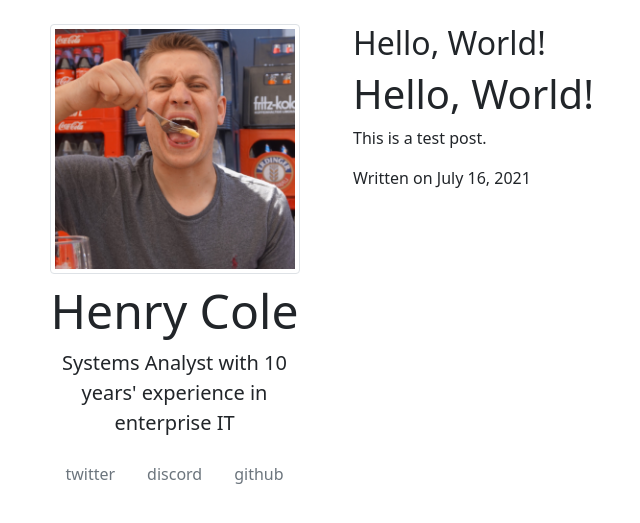
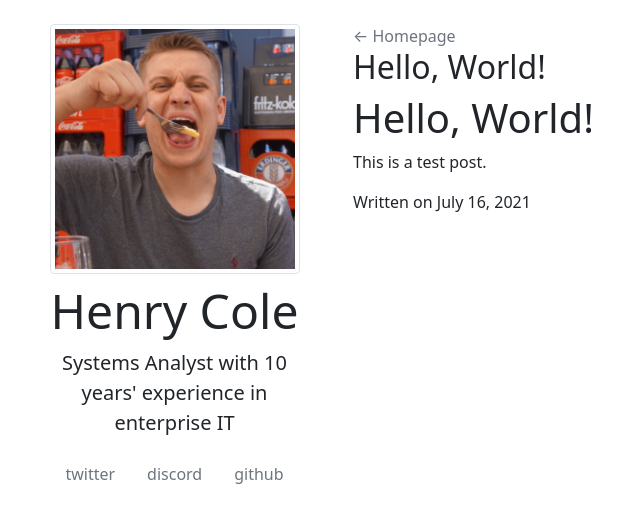
Before and after one commit to hcuk94/henry-personal-website, a Jekyll site: the page built from _posts/2021-07-16-Hello-World.md, in a window 1280 px wide. Shown: the top 523 px of the page, without its empty margins (38-678 px from the left). Built offline with Jekyll 4.4.1, drawn with Linux system fonts in a browser that asks for light colours.

Commit message:
Changed styling back, added home link on blog posts

```diff
--- a/_layouts/post.html
+++ b/_layouts/post.html
@@ -2,6 +2,7 @@
 layout: default
 ---
 <div class="row">
+    <a href="/" class="text-muted text-decoration-none">← Homepage</a>
     <h2>{{ page.title }}</h2>
     {{ content }}
     <div class="date">
--- a/css/style-local.css
+++ b/css/style-local.css
@@ -9,6 +9,3 @@
 .card-img-work {
     max-width: 75%;
 }
-img {
-    max-width: 100%;
-}
```
